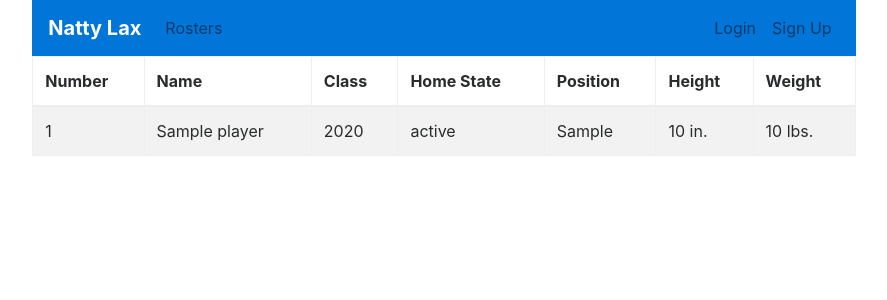
After one commit to st-carr/lacrosse, a Django app: template cls_project/rosters/templates/rosters/flag_player.html in a window 1280 px wide. The commit adds this page. Shown: the top 300 px of the page, without its empty margins (196-1083 px from the left). Run offline with Django 3.2, Linux system fonts and the light colour scheme; the template is opened without the code that fills it: most values are stand-ins (such as "Sample title", 1, 10 or a date in 2020); some libraries are stand-ins or nearby versions.

Commit message:
flag player record

```diff
--- /dev/null
+++ b/cls_project/rosters/templates/rosters/flag_player.html
@@ -0,0 +1,35 @@
+{% extends "base.html" %}
+{% block title %}{% endblock %}
+{% block content %}
+    {% if player_list %}
+
+    <table class="table table-striped table-bordered">
+        <thead>
+            <tr>
+                <th>Number</th>
+                <th>Name</th>
+                <th>Class</th>
+                <th>Home State</th>
+                <th>Position</th>
+                <th>Height</th>
+                <th>Weight</th>
+            </tr>
+        </thead>
+
+        <tr>
+            <td>{{ player_list.number }}</td>
+            <td>{{ player_list.name }}</td>
+            <td>{{ player_list.get_year_display }}</td>
+            <td>{{ player_list.state }}</td>
+            <td>{{ player_list.get_position_display }}</td>
+            <td>{{ player_list.height }} in.</td>
+            <td>{{ player_list.weight }} lbs.</td>
+        </tr>
+
+    </table>
+
+    {% else %}
+        <p>There are no players in the model.</p>
+    {% endif %}
+
+{% endblock %}
--- a/cls_project/rosters/urls.py
+++ b/cls_project/rosters/urls.py
@@ -18,3 +18,7 @@ urlpatterns += [
 urlpatterns += [
     url(r'^m/(?P<division>[d][1-3])/(?P<league>[\w-]+)/(?P<school>[\w-]+)/$', views.SchoolView.as_view(), name='school-list'),
 ]
+
+urlpatterns += [
+    url(r'^flag-player/(?P<pk>[\d]+)/$', views.FlagPlayerDetailView.as_view(), name='flag-player'),
+]
```
Also changed, not shown: cls_project/rosters/models.py (+9 -2 lines), cls_project/rosters/templates/rosters/school.html (+6 -2 lines), cls_project/rosters/views.py (+16 -0 lines).
